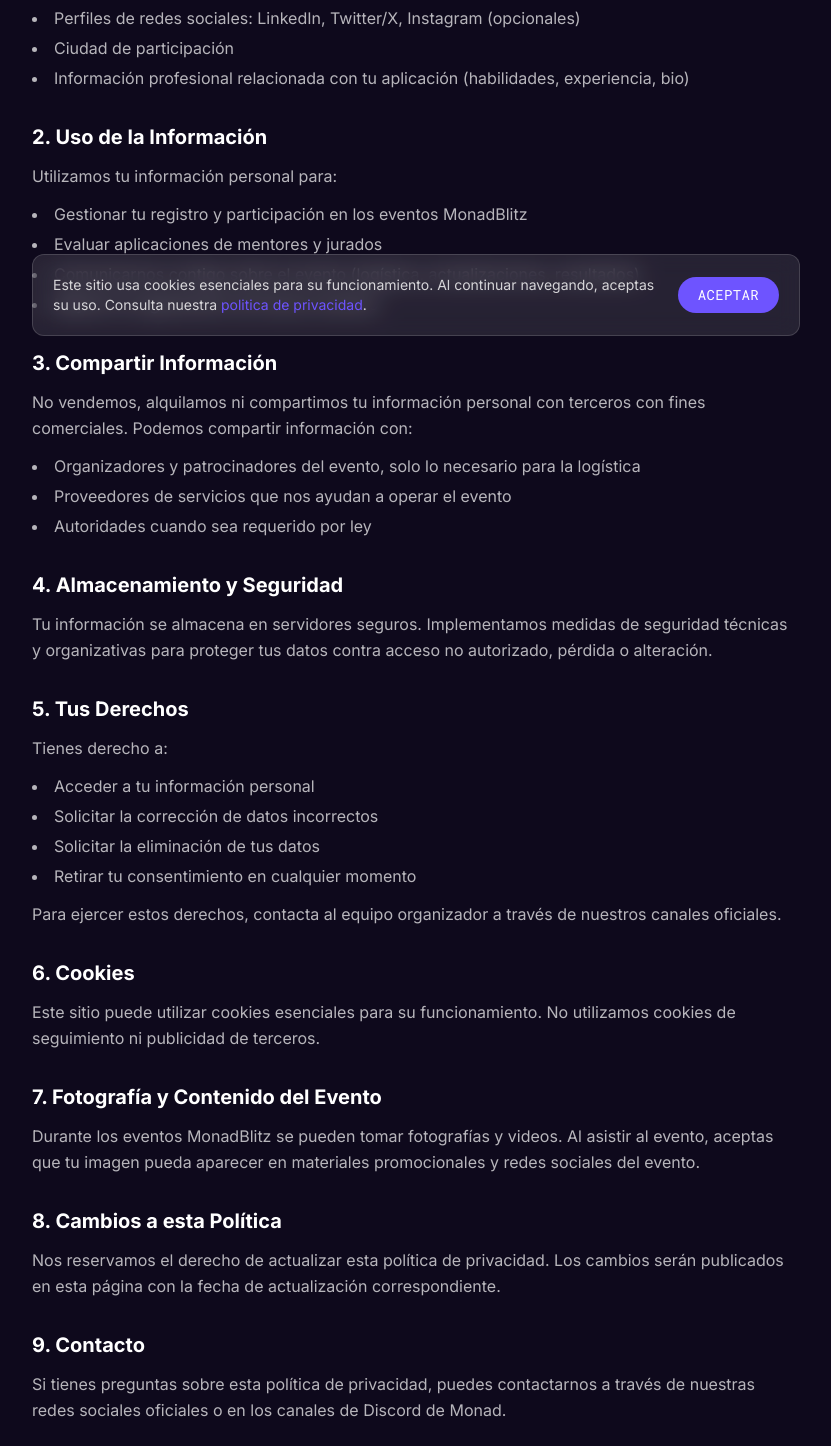
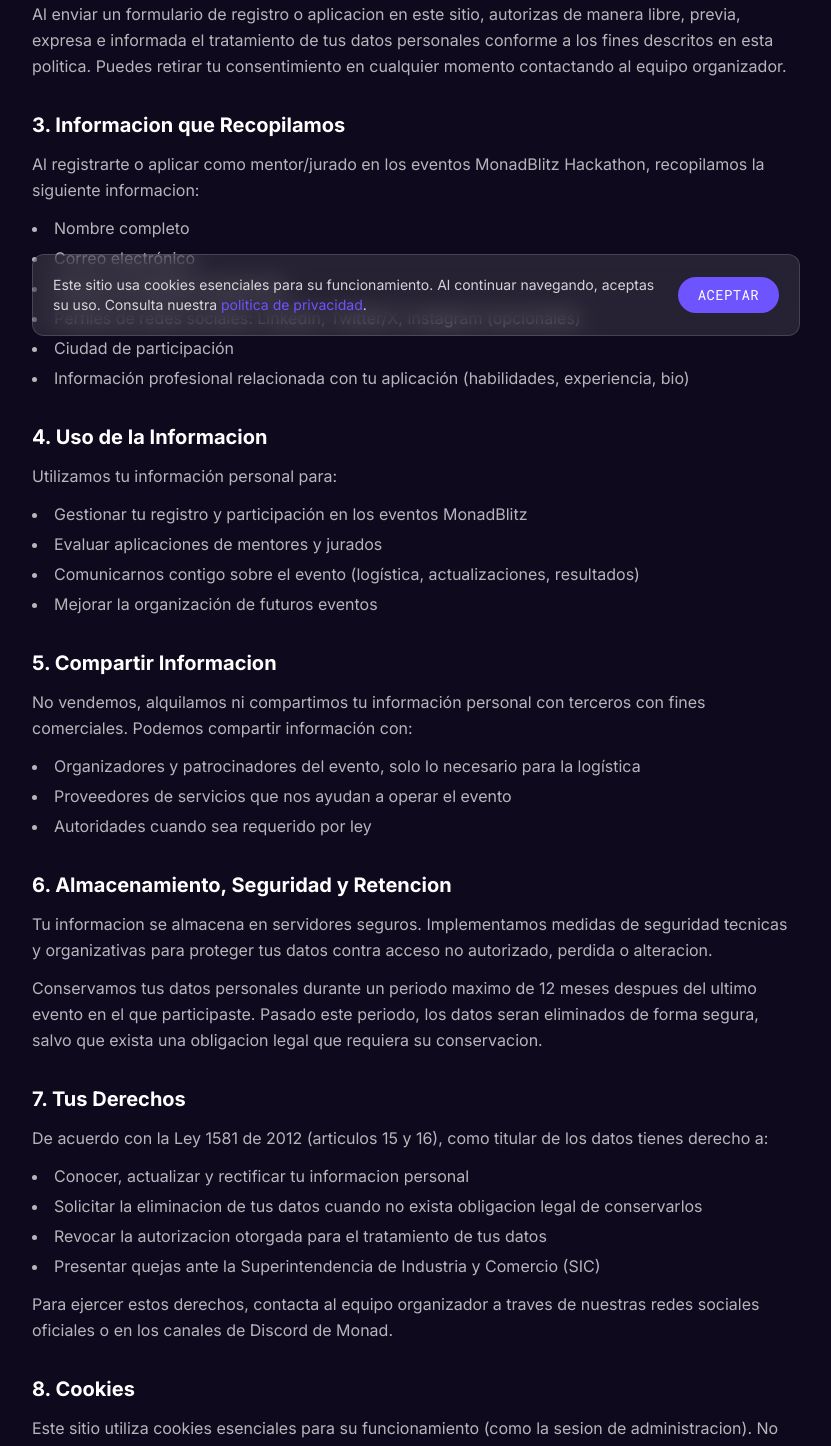
Before and after one commit to monadblitzcolombia/landing, a Next.js app: page /privacidad in a window 1280 px wide. Shown: the part 440-1886 px from the top of the page, without its empty margins (224-1055 px from the left). Built offline with nearby package versions, Linux system fonts and the light colour scheme.

Commit message:
fix(legal): update privacy policy for Ley 1581 compliance

```diff
--- a/src/app/privacidad/page.tsx
+++ b/src/app/privacidad/page.tsx
@@ -20,10 +20,30 @@
 
         <div className="space-y-8 text-white/70 leading-relaxed">
           <section>
-            <h2 className="text-xl font-bold text-white mb-3">1. Información que Recopilamos</h2>
+            <h2 className="text-xl font-bold text-white mb-3">1. Marco Legal y Responsable</h2>
+            <p>
+              Esta politica se rige por la Ley 1581 de 2012 y el Decreto 1377 de 2013 de Colombia
+              sobre proteccion de datos personales. El responsable del tratamiento de datos es
+              Medellin Blockchain Community, organizador de los eventos MonadBlitz Hackathon en
+              Colombia.
+            </p>
+          </section>
+
+          <section>
+            <h2 className="text-xl font-bold text-white mb-3">2. Consentimiento</h2>
+            <p>
+              Al enviar un formulario de registro o aplicacion en este sitio, autorizas de manera
+              libre, previa, expresa e informada el tratamiento de tus datos personales conforme a
+              los fines descritos en esta politica. Puedes retirar tu consentimiento en cualquier
+              momento contactando al equipo organizador.
+            </p>
+          </section>
+
+          <section>
+            <h2 className="text-xl font-bold text-white mb-3">3. Informacion que Recopilamos</h2>
             <p>
               Al registrarte o aplicar como mentor/jurado en los eventos MonadBlitz Hackathon,
-              recopilamos la siguiente información:
+              recopilamos la siguiente informacion:
             </p>
             <ul className="list-disc list-inside mt-3 space-y-1">
               <li>Nombre completo</li>
@@ -39,7 +59,7 @@
           </section>
 
           <section>
-            <h2 className="text-xl font-bold text-white mb-3">2. Uso de la Información</h2>
+            <h2 className="text-xl font-bold text-white mb-3">4. Uso de la Informacion</h2>
             <p>Utilizamos tu información personal para:</p>
             <ul className="list-disc list-inside mt-3 space-y-1">
               <li>Gestionar tu registro y participación en los eventos MonadBlitz</li>
@@ -50,7 +70,7 @@
           </section>
 
           <section>
-            <h2 className="text-xl font-bold text-white mb-3">3. Compartir Información</h2>
+            <h2 className="text-xl font-bold text-white mb-3">5. Compartir Informacion</h2>
             <p>
               No vendemos, alquilamos ni compartimos tu información personal con terceros con fines
               comerciales. Podemos compartir información con:
@@ -65,40 +85,54 @@
           </section>
 
           <section>
-            <h2 className="text-xl font-bold text-white mb-3">4. Almacenamiento y Seguridad</h2>
+            <h2 className="text-xl font-bold text-white mb-3">
+              6. Almacenamiento, Seguridad y Retencion
+            </h2>
             <p>
-              Tu información se almacena en servidores seguros. Implementamos medidas de seguridad
-              técnicas y organizativas para proteger tus datos contra acceso no autorizado, pérdida
-              o alteración.
+              Tu informacion se almacena en servidores seguros. Implementamos medidas de seguridad
+              tecnicas y organizativas para proteger tus datos contra acceso no autorizado, perdida
+              o alteracion.
+            </p>
+            <p className="mt-3">
+              Conservamos tus datos personales durante un periodo maximo de 12 meses despues del
+              ultimo evento en el que participaste. Pasado este periodo, los datos seran eliminados
+              de forma segura, salvo que exista una obligacion legal que requiera su conservacion.
             </p>
           </section>
 
           <section>
-            <h2 className="text-xl font-bold text-white mb-3">5. Tus Derechos</h2>
-            <p>Tienes derecho a:</p>
+            <h2 className="text-xl font-bold text-white mb-3">7. Tus Derechos</h2>
+            <p>
+              De acuerdo con la Ley 1581 de 2012 (articulos 15 y 16), como titular de los datos
+              tienes derecho a:
+            </p>
             <ul className="list-disc list-inside mt-3 space-y-1">
-              <li>Acceder a tu información personal</li>
-              <li>Solicitar la corrección de datos incorrectos</li>
-              <li>Solicitar la eliminación de tus datos</li>
-              <li>Retirar tu consentimiento en cualquier momento</li>
+              <li>Conocer, actualizar y rectificar tu informacion personal</li>
+              <li>
+                Solicitar la eliminacion de tus datos cuando no exista obligacion legal de
+                conservarlos
+              </li>
+              <li>Revocar la autorizacion otorgada para el tratamiento de tus datos</li>
+              <li>Presentar quejas ante la Superintendencia de Industria y Comercio (SIC)</li>
             </ul>
             <p className="mt-3">
-              Para ejercer estos derechos, contacta al equipo organizador a través de nuestros
-              canales oficiales.
+              Para ejercer estos derechos, contacta al equipo organizador a traves de nuestras redes
+              sociales oficiales o en los canales de Discord de Monad.
             </p>
           </section>
 
           <section>
-            <h2 className="text-xl font-bold text-white mb-3">6. Cookies</h2>
+            <h2 className="text-xl font-bold text-white mb-3">8. Cookies</h2>
             <p>
-              Este sitio puede utilizar cookies esenciales para su funcionamiento. No utilizamos
-              cookies de seguimiento ni publicidad de terceros.
+              Este sitio utiliza cookies esenciales para su funcionamiento (como la sesion de
+              administracion). No utilizamos cookies de seguimiento ni publicidad de terceros. Al
+              aceptar el banner de cookies, consientes el uso de estas cookies esenciales.
             </p>
           </section>
 
           <section>
             <h2 className="text-xl font-bold text-white mb-3">
-              7. Fotografía y Contenido del Evento
+              9. Fotografia y Contenido del Evento
             </h2>
             <p>
               Durante los eventos MonadBlitz se pueden tomar fotografías y videos. Al asistir al
@@ -108,7 +142,7 @@
           </section>
 
           <section>
-            <h2 className="text-xl font-bold text-white mb-3">8. Cambios a esta Política</h2>
+            <h2 className="text-xl font-bold text-white mb-3">10. Cambios a esta Politica</h2>
             <p>
               Nos reservamos el derecho de actualizar esta política de privacidad. Los cambios serán
               publicados en esta página con la fecha de actualización correspondiente.
@@ -116,10 +150,11 @@
           </section>
 
           <section>
-            <h2 className="text-xl font-bold text-white mb-3">9. Contacto</h2>
+            <h2 className="text-xl font-bold text-white mb-3">11. Contacto</h2>
             <p>
-              Si tienes preguntas sobre esta política de privacidad, puedes contactarnos a través de
-              nuestras redes sociales oficiales o en los canales de Discord de Monad.
+              Si tienes preguntas sobre esta politica de privacidad o deseas ejercer tus derechos
+              como titular de datos, puedes contactarnos a traves de nuestras redes sociales
+              oficiales o en los canales de Discord de Monad.
             </p>
           </section>
         </div>
```
